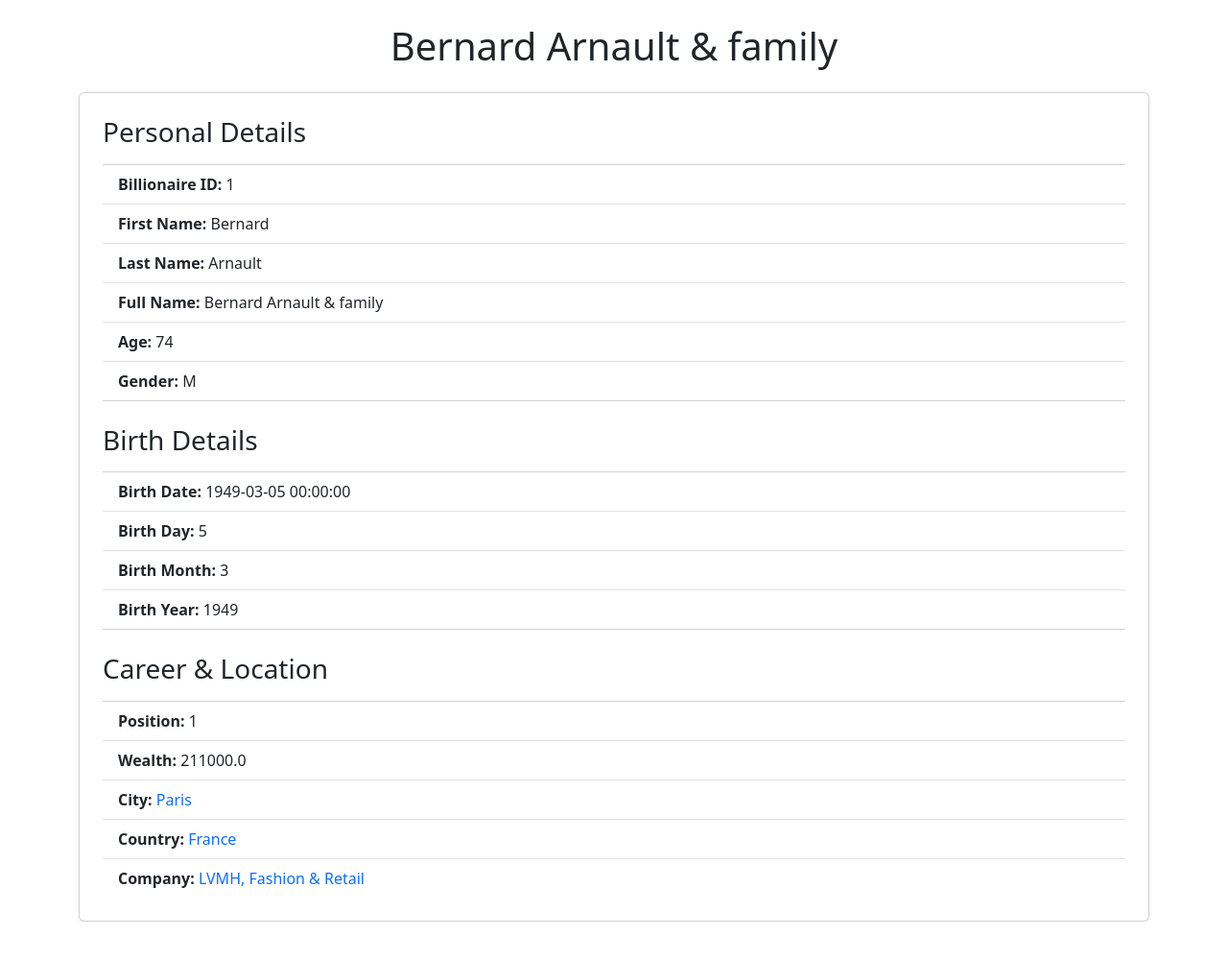
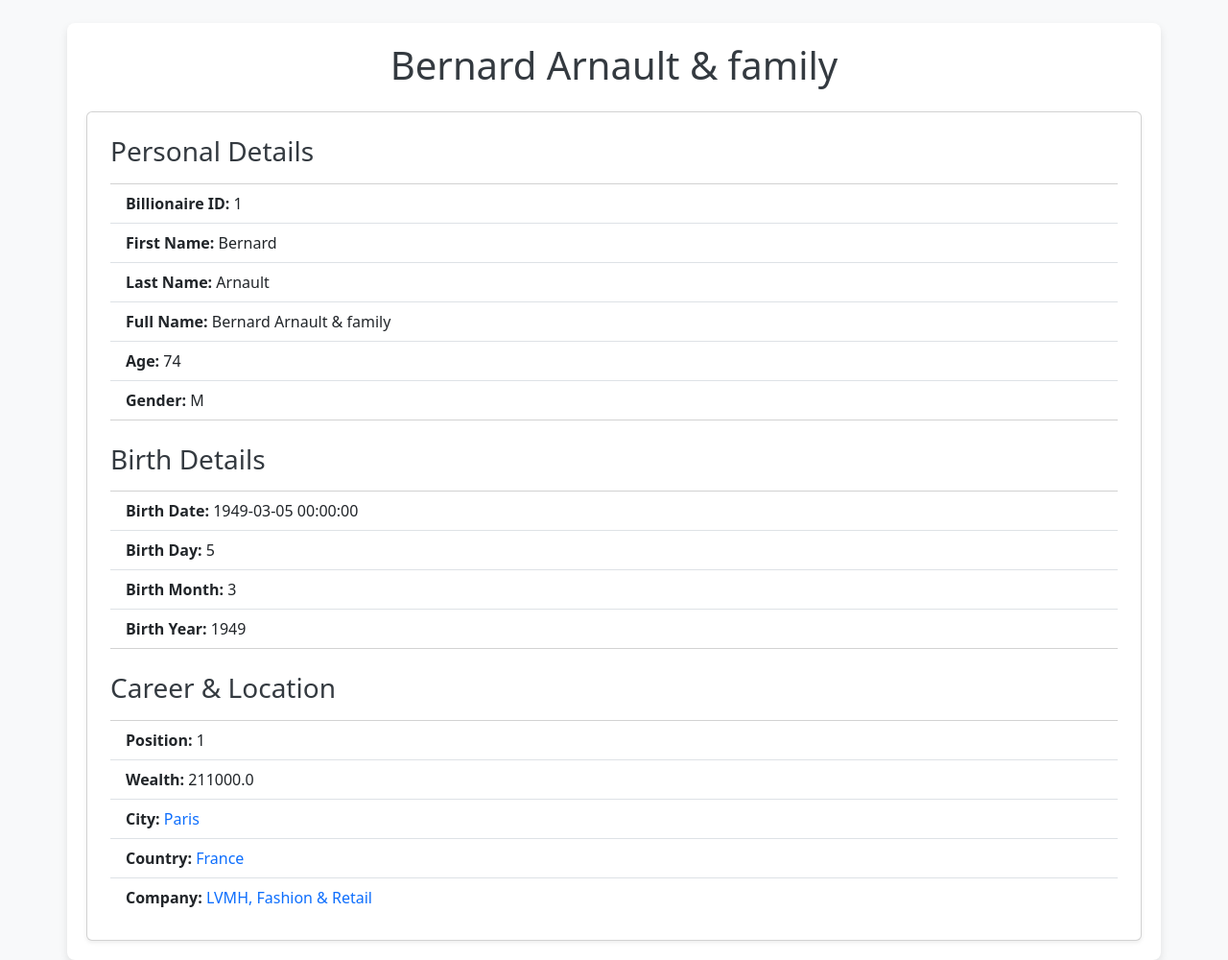
Before and after one commit to gabyru12/database_project, a Flask app: page /billionaires/1/ in a window 1280 px wide. Shown: the part 24-1024 px from the top of the page at 96% size. Before the commit the page ends 984 px from the top, so only its background shows below. Run offline with Flask 3, Linux system fonts and the light colour scheme.

Commit message:
commited

```diff
--- a/templates/base.html
+++ b/templates/base.html
@@ -2,6 +2,31 @@
 <title>Flask application</title>
 <head>
   <link href="https://cdn.jsdelivr.net/npm/bootstrap@5.3.0-alpha3/dist/css/bootstrap.min.css" rel="stylesheet">
+  <style>
+    body {
+        background-color: #f8f9fa;
+        color: #212529;
+    }
+
+    .container {
+        background-color: #ffffff;
+        border-radius: 8px;
+        padding: 20px;
+        box-shadow: 0 4px 8px rgba(0, 0, 0, 0.1);
+    }
+
+    h1, h2, h3 {
+        color: #343a40;
+    }
+
+    .btn {
+        margin-top: 5px;
+    }
+
+    textarea {
+        background-color: #f1f1f1;
+    }
+</style>
 </head>
 <nav>
   <a href="/">Home</a>
```
Also changed, not shown: Billionaires.db, 1 other file.
